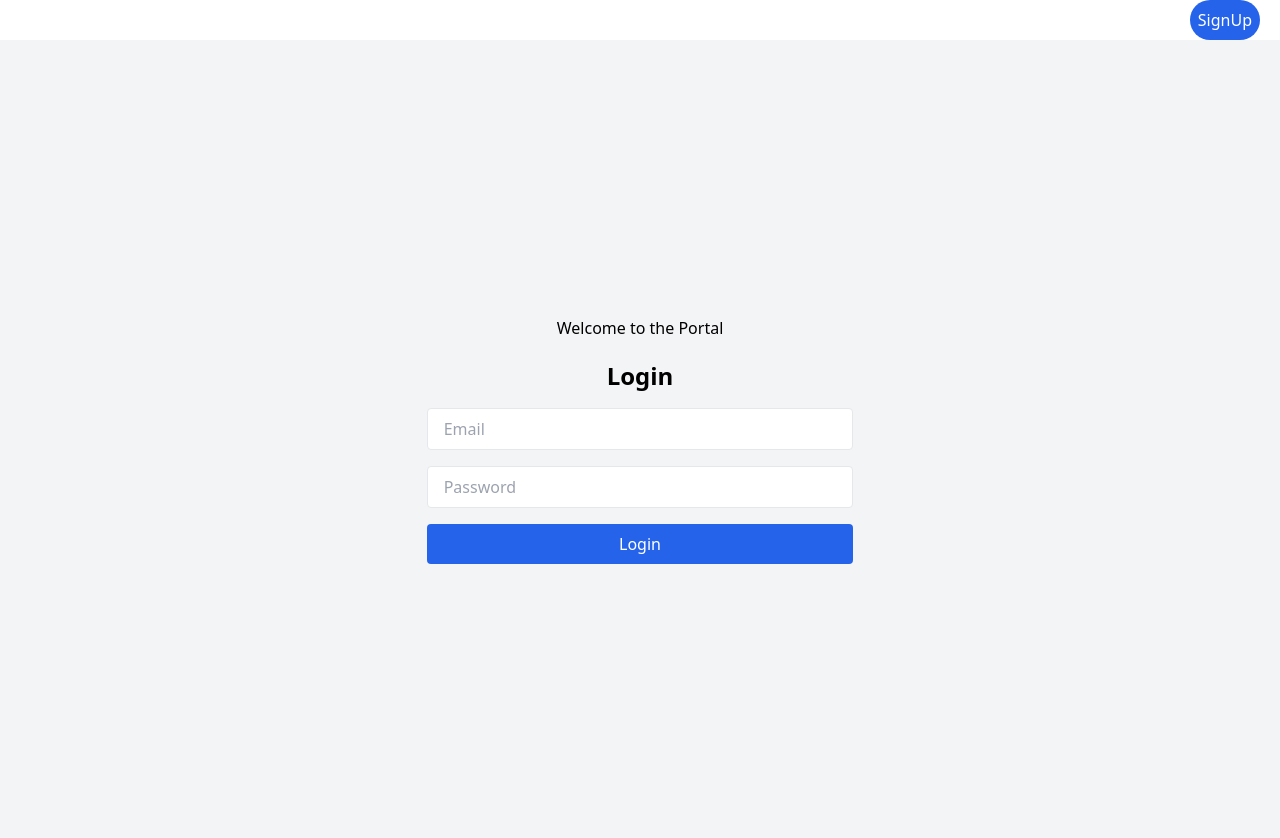
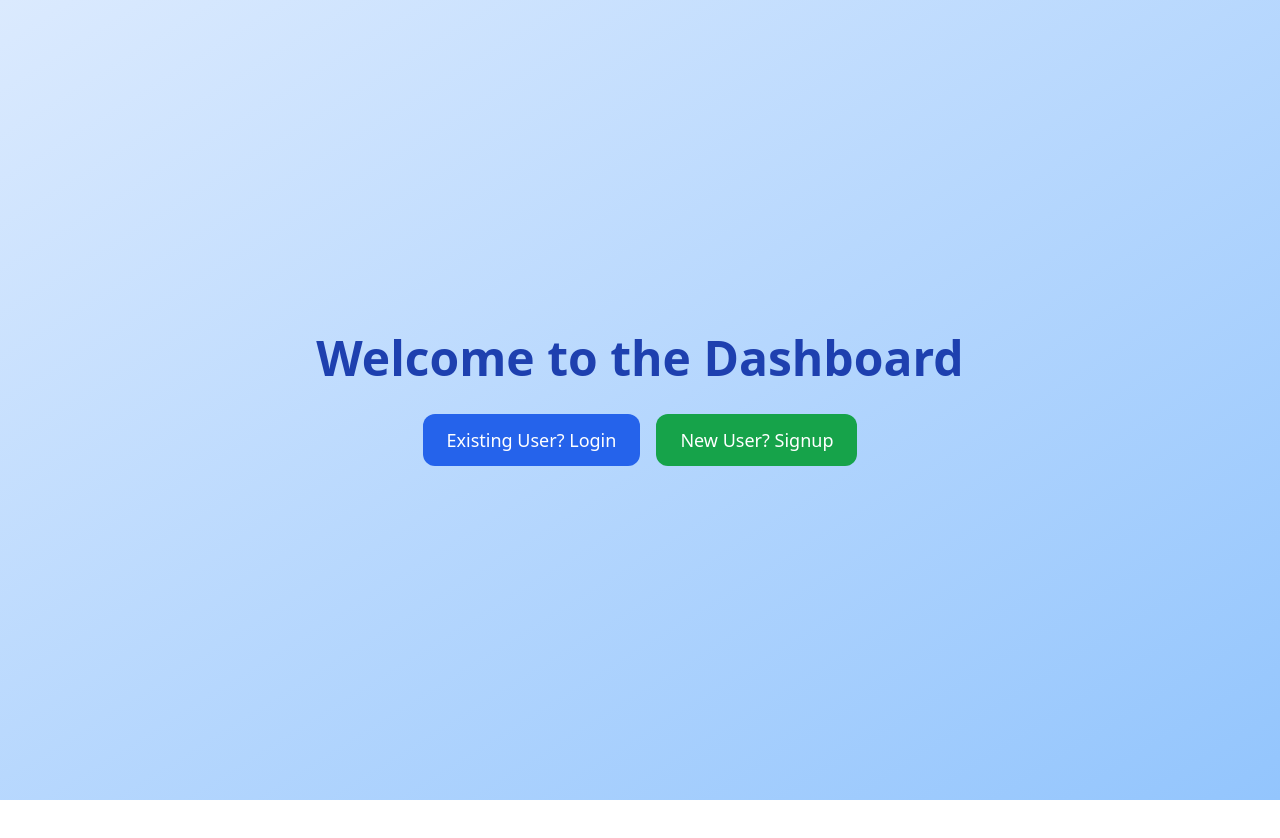
Before and after one commit to Gagan-jain-004/Login-Panel, a React (Vite) app in the folder frontend/: page / in a window 1280 px wide. After the commit the page ends 800 px from the top, so only its background shows below. Built offline with nearby package versions, Linux system fonts and the light colour scheme.

Commit message:
Home page added

```diff
--- a/frontend/src/App.jsx
+++ b/frontend/src/App.jsx
@@ -4,13 +4,14 @@ import{Routes,Route} from 'react-router-dom'
 import Login from './pages/Login'
 import Signup from './pages/Signup'
 import Dashboard from './pages/Dashboard'
+import Home from './pages/Home'
 
 const App = () => {
   return (
     <>
       <Routes>
+          <Route path ="/" element={<Home/>} />
           <Route path ="/login" element={<Login/>} />
-          <Route path ="/" element={<Login/>} />
           <Route path="/signup" element={<Signup/>} />
           <Route path="/dashboard" element={<Dashboard/>} />
 
--- /dev/null
+++ b/frontend/src/pages/Home.jsx
@@ -0,0 +1,32 @@
+import React from "react";
+import { useNavigate } from "react-router-dom";
+
+const Home = () => {
+  const navigate = useNavigate();
+
+  return (
+    <div className="flex flex-col items-center justify-center min-h-screen bg-gradient-to-br from-blue-100 to-blue-300 px-4 text-center">
+      <h1 className="text-4xl md:text-5xl font-bold text-blue-800 mb-8">
+        Welcome to the Dashboard
+      </h1>
+
+      <div className="space-x-4 flex flex-wrap justify-center">
+        <button
+          onClick={() => navigate("/login")}
+          className="px-6 py-3 bg-blue-600 text-white rounded-xl text-lg hover:bg-blue-700 transition"
+        >
+          Existing User? Login
+        </button>
+
+        <button
+          onClick={() => navigate("/signup")}
+          className="px-6 py-3 bg-green-600 text-white rounded-xl text-lg hover:bg-green-700 transition mt-4 md:mt-0"
+        >
+          New User? Signup
+        </button>
+      </div>
+    </div>
+  );
+};
+
+export default Home;
--- a/frontend/src/pages/Login.jsx
+++ b/frontend/src/pages/Login.jsx
@@ -29,12 +29,16 @@ const Login = () => {
 
 
   return (<>
+      <div className='flex items-center justify-between px-5 py-2'>
+<Link to="/" >
+      <h1 className='text-lg font-semibold'>Home</h1>
+</Link>
 
-    <div className='flex  justify-end px-5 rounded'>
   <Link to='/signup' >
-        <button className="w-full bg-blue-600 text-white py-2 px-2 rounded-full">SignUp</button>
+        <button className=" bg-blue-600 text-white py-2 px-2 rounded-full">SignUp</button>
   </Link>
     </div>
+
 
     <div className="flex flex-col items-center justify-center min-h-screen bg-gray-100">
 <h1 className='flex flex-col items-center mb-5'>Welcome to the  Portal </h1>
--- a/frontend/src/pages/Signup.jsx
+++ b/frontend/src/pages/Signup.jsx
@@ -24,11 +24,15 @@ const Signup = () => {
 
   return (
     <>
-       <div className='flex  justify-end px-5 rounded'>
-      <Link to='/login' >
-            <button className="w-full bg-blue-600 text-white py-2 px-2 rounded-full">Login</button>
+        <div className='flex items-center justify-between px-5 py-2'>
+      <Link to="/" >
+            <h1 className='text-lg font-semibold'>Home</h1>
       </Link>
-        </div>
+
+        <Link to='/login' >
+              <button className=" bg-blue-600 text-white py-2 px-2 rounded-full">Login</button>
+        </Link>
+          </div>
     <div className="flex flex-col items-center justify-center min-h-screen bg-gray-100">
       <h2 className="text-2xl font-bold mb-4">Signup</h2>
       <form onSubmit={handleSubmit} className="space-y-4 w-1/3">
```
